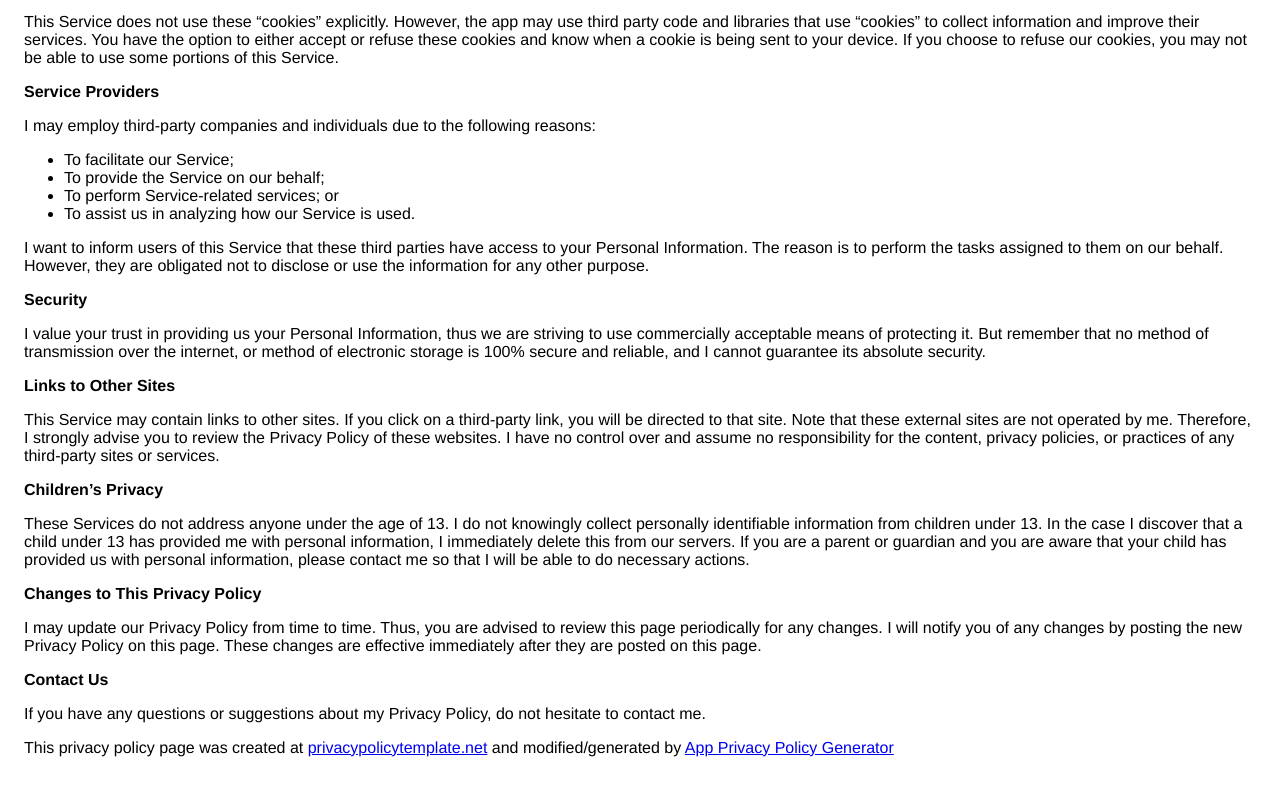
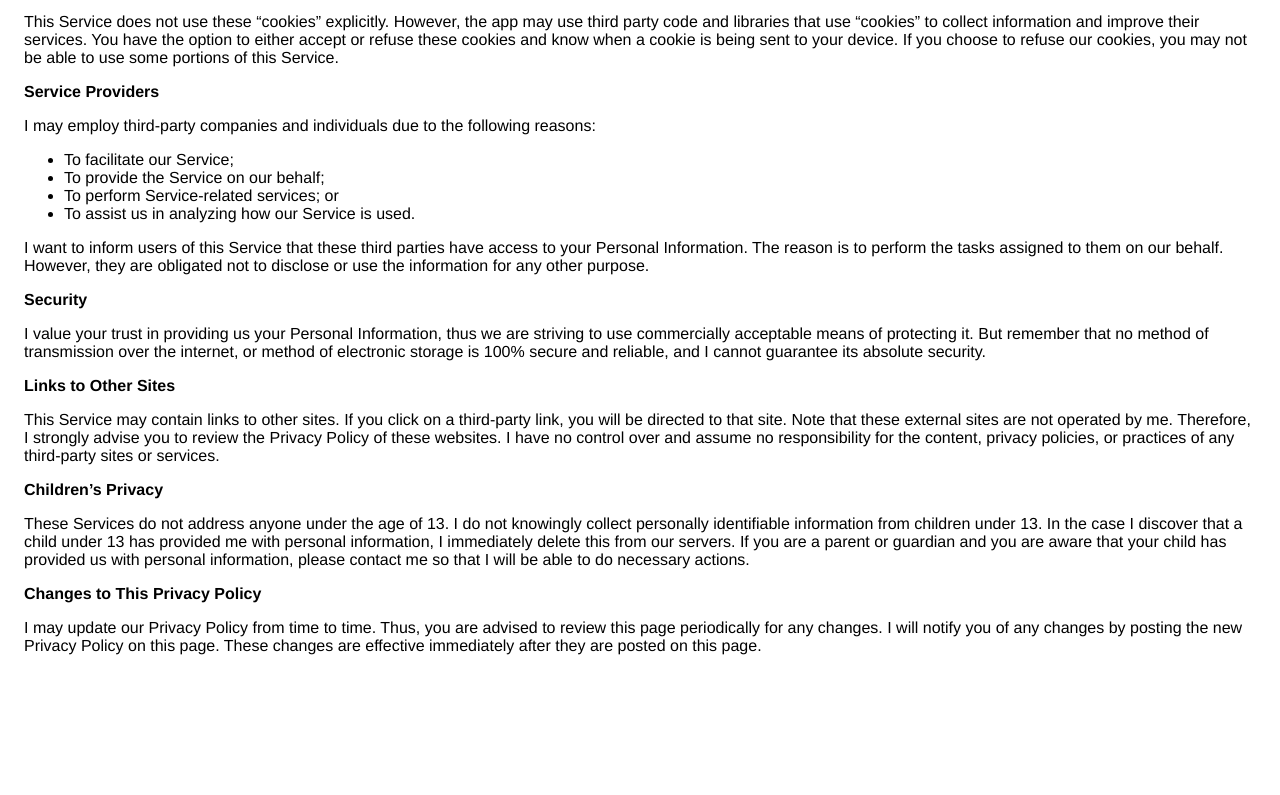
Before and after one commit to Adhyammase/private, a plain HTML site: page index.html in a window 1280 px wide. Shown: the part 683-1478 px from the top of the page. After the commit the page ends 1378 px from the top, so only its background shows below. Drawn offline with Linux system fonts and the light colour scheme.

Commit message:
Update index.html
update html

```diff
--- a/index.html
+++ b/index.html
@@ -52,10 +52,6 @@
                     this page periodically for any changes. I will notify you of any changes by posting
                     the new Privacy Policy on this page. These changes are effective immediately after they are posted on
                     this page.
-                  </p> <p><strong>Contact Us</strong></p> <p>If you have any questions or suggestions about my Privacy Policy, do not hesitate to contact
-                    me.
-                  </p> <p>This privacy policy page was created at <a href="https://privacypolicytemplate.net" target="_blank">privacypolicytemplate.net</a>
-                    and modified/generated by <a href="https://app-privacy-policy-generator.firebaseapp.com/" target="_blank">App
-                      Privacy Policy Generator</a></p>
+                  </p>
     </body>
     </html>
```
